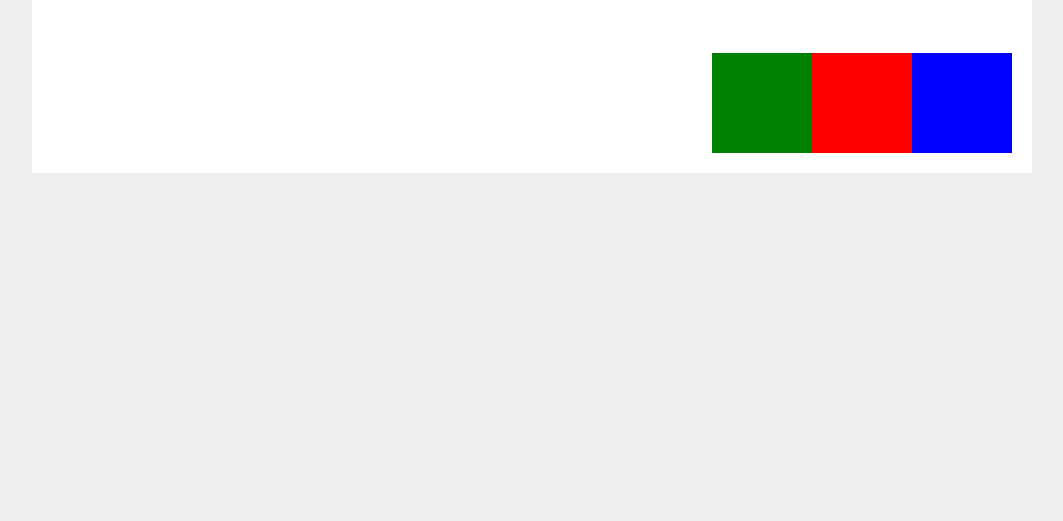
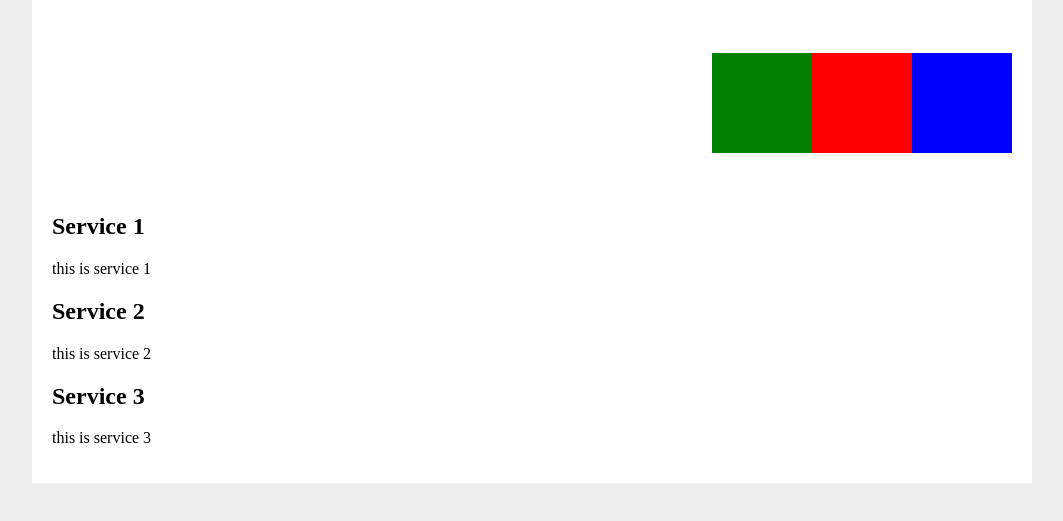
Before and after one commit to shomnathsomu/CSS-Positioning-Tutorial, a plain HTML site: page Floating/index.html in a window 1280 px wide. Shown: the part 119-640 px from the top of the page, without its empty margins (108-1171 px from the left). Drawn offline with Linux system fonts and the light colour scheme.

Commit message:
Added some elements for floating example

```diff
--- a/Floating/index.html
+++ b/Floating/index.html
@@ -18,5 +18,22 @@
         <div class="red box"></div>
         <div class="green box"></div>
     </div>
+
+    <div class="wrapper">
+        <div class="service">
+            <h2>Service 1</h2>
+            <p>this is service 1</p>
+        </div>
+
+        <div class="service">
+            <h2>Service 2</h2>
+            <p>this is service 2</p>
+        </div>
+
+        <div class="service">
+            <h2>Service 3</h2>
+            <p>this is service 3</p>
+        </div>
+    </div>
 </body>
 </html>
```
